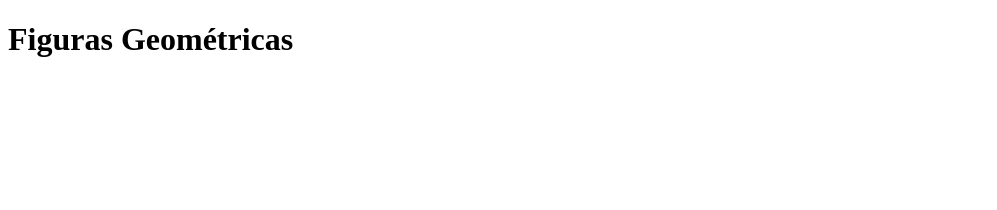
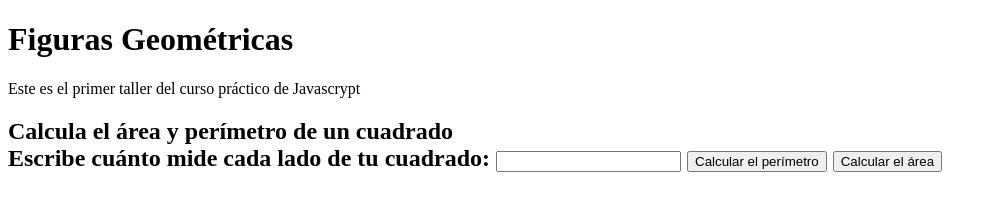
Before and after one commit to Archebiz/JavaScriptPath, a plain HTML site: page Curso Practico de JavaScript/figuras.html in a window 1280 px wide. Shown: the whole page, without its empty margins (0-997 px from the left). Drawn offline with Linux system fonts and the light colour scheme.

Commit message:
JavaScrypt Vinculado a HTML

```diff
--- a/Curso Practico de JavaScript/figuras.html
+++ b/Curso Practico de JavaScript/figuras.html
@@ -7,9 +7,28 @@
     <title>Figuras Geometricas | Curso Práctico de Javascrypt en Platzi</title>
 </head>
 <body>
-    <h1>
+    <header>
+         <h1>
         Figuras Geométricas
-    </h1>
+        </h1>
+        <p>Este es el primer taller del curso práctico de Javascrypt</p>
+    </header>
+   <section>
+       <h2>Calcula el área y perímetro de un cuadrado
+           <form>
+               <label for="InputCuadrado">
+                    Escribe cuánto mide cada lado de tu cuadrado:
+               </label>
+               <input id="InputCuadrado" type="number"/>
+               <button type="button" onclick="calcularPerimetroCuadrado()">
+                   Calcular el perímetro
+               </button>
+               <button type="button" onclick="calcularAreaCuadrado()">
+                   Calcular el área
+               </button>
+           </form>
+       </h2>
+   </section>
     <script src="./figuras.js">
     </script>
 
--- a/Curso Practico de JavaScript/figuras.js
+++ b/Curso Practico de JavaScript/figuras.js
@@ -70,3 +70,20 @@ function areaCirculo(radio){
 }
 
 console.groupEnd();
+
+
+
+//Aqui interactuamos con el HTML
+
+function calcularPerimetroCuadrado(){
+    const input = document.getElementById("InputCuadrado");
+    const value = input.value;
+    const perimetro = perimetroCuadrado(value);
+    alert("El perímetro del cuadrado miden: " + perimetro+"cm");
+}
+function calcularAreaCuadrado(){
+    const input = document.getElementById("InputCuadrado");
+    const value = input.value;
+    const area = areaCuadrado(value);
+    alert("El Área del cuadrado miden: " + area+"cm^2");
+}
```
